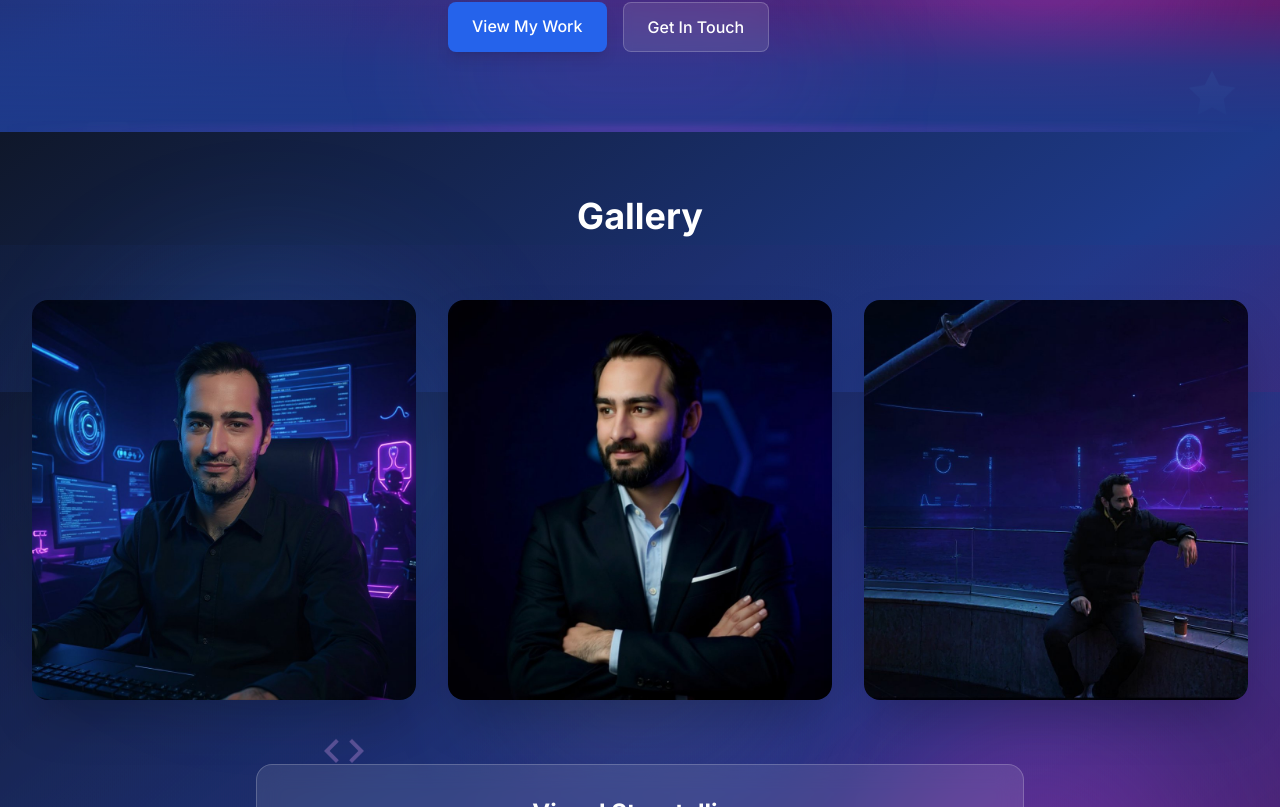
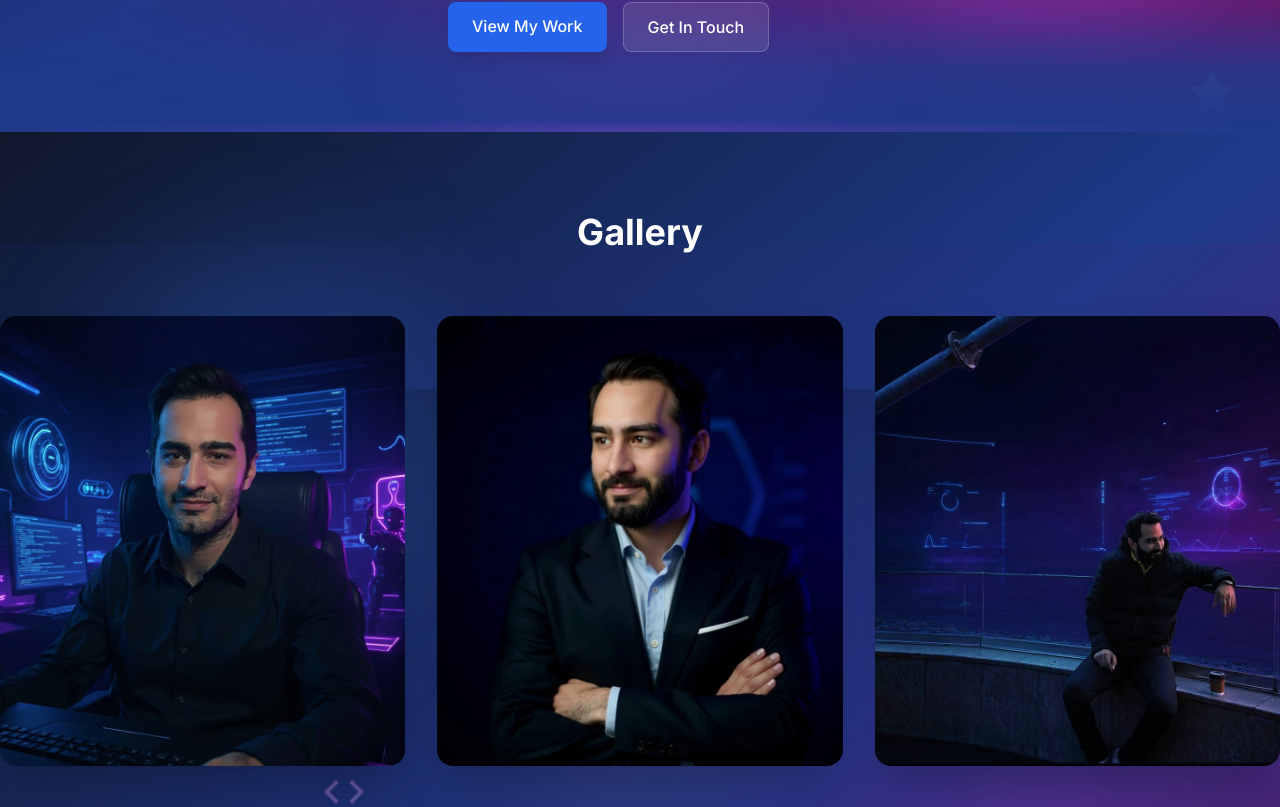
Before and after one commit to marjani34/portfolio, a Next.js app: page / in a window 1280 px wide. Shown: the part 2133-2940 px from the top of the page. Built offline with nearby package versions, Linux system fonts and the light colour scheme.

Commit message:
gallery hight

```diff
--- a/src/sections/Gallery.tsx
+++ b/src/sections/Gallery.tsx
@@ -6,7 +6,7 @@ import { Parallax } from 'react-scroll-parallax'
 
 const Gallery = () => {
   return (
-    <section id="gallery" className="section-padding bg-gradient-to-br from-secondary-900 via-primary-900 to-accent-900 dark:from-secondary-800 dark:via-primary-800 dark:to-accent-800 relative overflow-hidden">
+    <section id="gallery" className="min-h-screen py-20 bg-gradient-to-br from-secondary-900 via-primary-900 to-accent-900 dark:from-secondary-800 dark:via-primary-800 dark:to-accent-800 relative overflow-hidden">
       {/* Parallax Background Layers */}
       <Parallax speed={-20} className="absolute inset-0">
         <div className="absolute inset-0 bg-gradient-to-br from-secondary-900/80 via-primary-900/60 to-accent-900/80 dark:from-secondary-800/80 dark:via-primary-800/60 dark:to-accent-800/80"></div>
@@ -60,7 +60,7 @@ const Gallery = () => {
         </svg>
       </Parallax>
 
-      <div className="container-custom relative z-10">
+      <div className="container-custom relative z-10 h-full flex flex-col justify-center">
         <div className="max-w-7xl mx-auto">
           <h2 className="text-3xl md:text-4xl font-bold text-center mb-16 text-white">
             Gallery
@@ -77,7 +77,7 @@ const Gallery = () => {
                     alt="Amir Marjani - Professional Portrait"
                     width={400}
                     height={500}
-                    className="w-full h-[400px] object-cover"
+                    className="w-full h-[300px] md:h-[400px] lg:h-[450px] object-cover"
                   />
                   <div className="absolute inset-0 bg-gradient-to-t from-black/60 via-transparent to-transparent opacity-0 group-hover:opacity-100 transition-opacity duration-300"></div>
                   <div className="absolute bottom-4 left-4 text-white opacity-0 group-hover:opacity-100 transition-opacity duration-300">
@@ -95,7 +95,7 @@ const Gallery = () => {
                     alt="Amir Marjani - Tech Environment"
                     width={400}
                     height={500}
-                    className="w-full h-[400px] object-cover"
+                    className="w-full h-[300px] md:h-[400px] lg:h-[450px] object-cover"
                   />
                   <div className="absolute inset-0 bg-gradient-to-t from-black/60 via-transparent to-transparent opacity-0 group-hover:opacity-100 transition-opacity duration-300"></div>
                   <div className="absolute bottom-4 left-4 text-white opacity-0 group-hover:opacity-100 transition-opacity duration-300">
@@ -113,7 +113,7 @@ const Gallery = () => {
                     alt="Amir Marjani - Contemplative"
                     width={400}
                     height={500}
-                    className="w-full h-[400px] object-cover"
+                    className="w-full h-[300px] md:h-[400px] lg:h-[450px] object-cover"
                   />
                   <div className="absolute inset-0 bg-gradient-to-t from-black/60 via-transparent to-transparent opacity-0 group-hover:opacity-100 transition-opacity duration-300"></div>
                   <div className="absolute bottom-4 left-4 text-white opacity-0 group-hover:opacity-100 transition-opacity duration-300">
```
